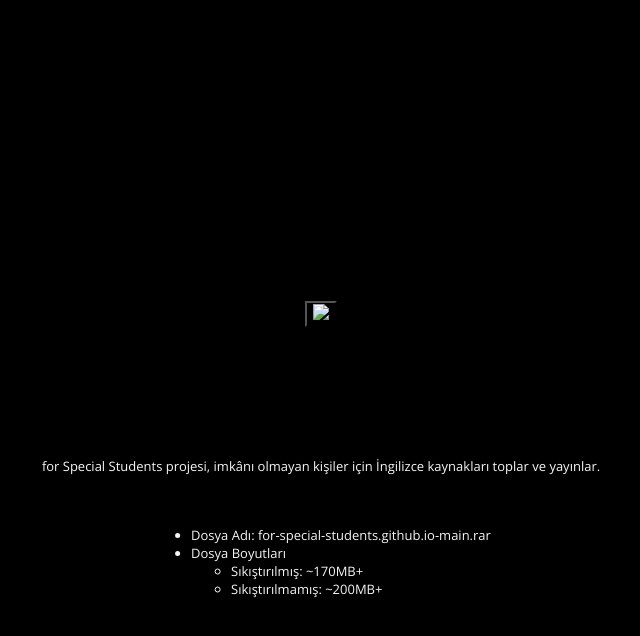
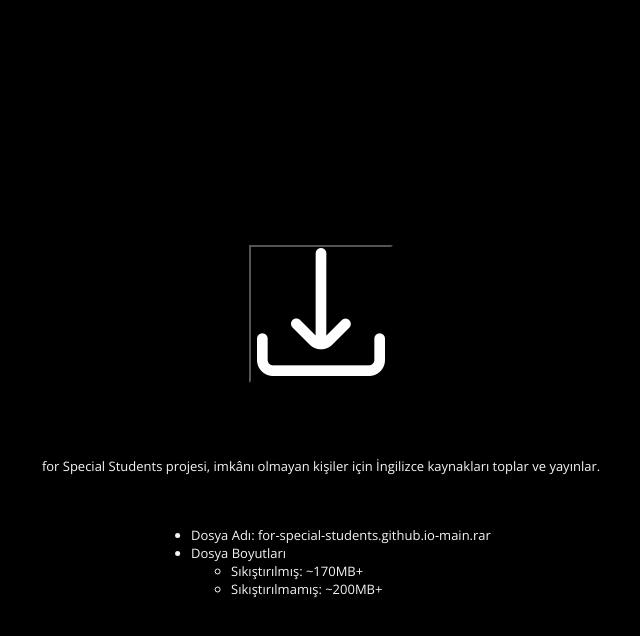
Before and after one commit to deficere/for-special-students.github.io, a plain HTML site: page index.html in a window 1280 px wide. Shown: the part 86-722 px from the top of the page, without its empty margins (319-959 px from the left). Drawn offline with nearby package versions, Linux system fonts and the light colour scheme.

Commit message:
Update index.html

```diff
--- a/index.html
+++ b/index.html
@@ -10,7 +10,7 @@
 
         <a href="https://github.com/for-special-students/for-special-students.github.io/archive/refs/heads/main.zip">
             <button id="center">
-                <img src="download-icon.png">
+                <img src="./Web/download-icon.png">
             </button>
         </a>
 
```
